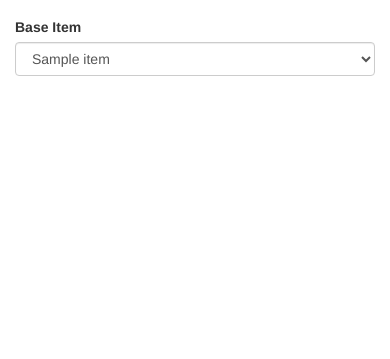
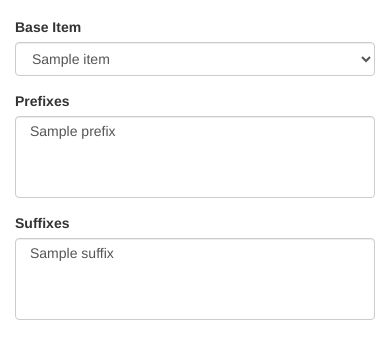
Before and after one commit to discomethod/myrpg, a Django app: template web/templates/web/itemgen.html in a window 390 px wide. Shown: the part 55-414 px from the top of the page. Run offline with Django 3.2, Linux system fonts and the light colour scheme; the template is opened without the code that fills it: most values are stand-ins (such as "Sample title", 1, 10 or a date in 2020); some libraries are stand-ins or nearby versions.

Commit message:
itemgen templates supports prefix/suffix

```diff
--- a/web/templates/web/itemgen.html
+++ b/web/templates/web/itemgen.html
@@ -7,6 +7,8 @@
 {% block content %}
 {% if item_list %}
     <form role="form">
+      <div class="row">
+        <div class="col-md-4">
           <div class="form-group">
             <label for="baseItem">Base Item</label>
             <select class="form-control" id="baseItem">
@@ -15,8 +17,30 @@
             {% endfor %}
             </select>
           </div>
+        </div>
+        <div class="col-md-4">
+          <div class="form-group">
+            <label for="prefixes">Prefixes</label>
+            <select multiple class="form-control" id="prefixes">
+            {% for prefix in prefix_list %}
+              <option>{{ prefix }}</option>
+            {% endfor %}
+            </select>
+          </div>
+        </div>
+        <div class="col-md-4">
+          <div class="form-group">
+            <label for="suffixes">Suffixes</label>
+            <select multiple class="form-control" id="suffixes">
+            {% for suffix in suffix_list %}
+              <option>{{ suffix }}</option>
+            {% endfor %}
+            </select>
+          </div>
+
+        </div>
     </form>
 {% else %}
-    <p>No items to see here.</p>
+    <p>Nothing to see here.</p>
 {% endif %}
 {% endblock %}
```
Lines whose indentation alone changed are shown as unchanged.
